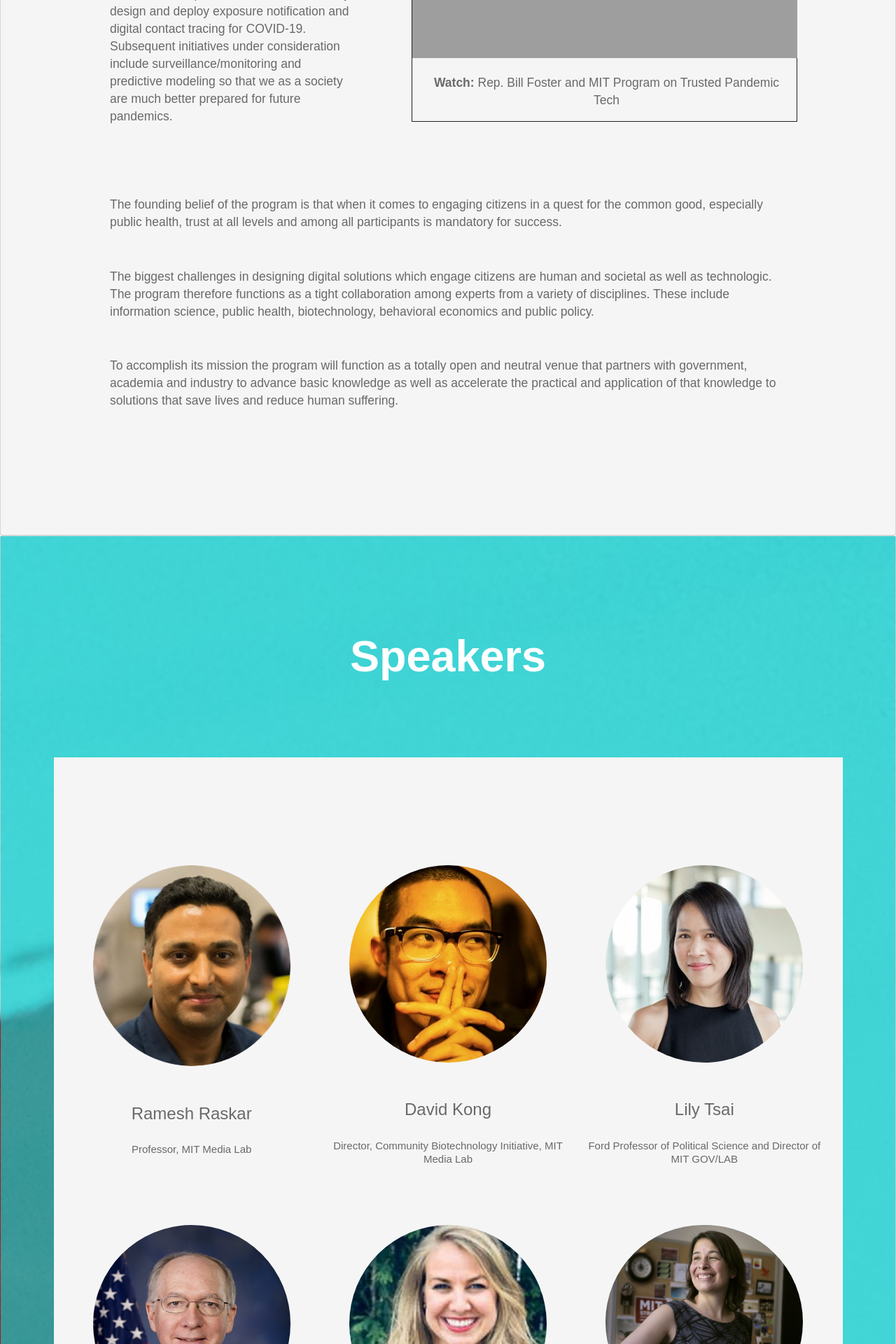
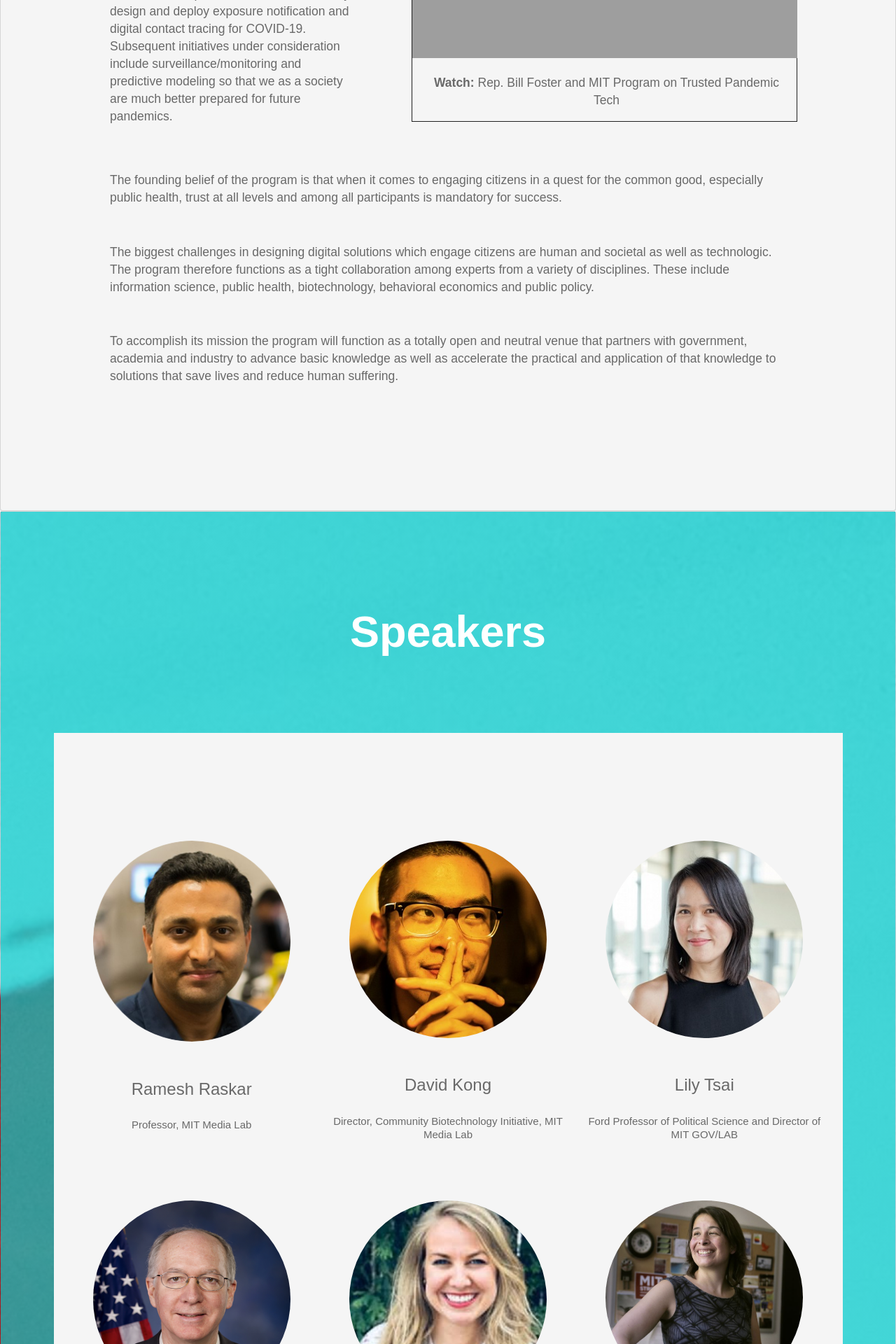
Before and after one commit to responsible-data-summit/events, a Jekyll site: the page built from trust.html, in a window 1280 px wide. Shown: the part 1098-3018 px from the top of the page at 70% size. Built offline with Jekyll 4.4.1, drawn with Linux system fonts in a browser that asks for light colours; some web fonts are replaced; comment, search, counter and statistics services are not loaded; grey boxes are pictures that could not be loaded.

Commit message:
improve spacing

```diff
--- a/assets/css/style.css
+++ b/assets/css/style.css
@@ -234,6 +234,9 @@
     margin-top: 4rem;
 }
 @media (max-width: 1200px) {
+    #congressman-video {
+        margin-bottom: 2em;
+    }
     #congressman-video, #about #intro-paragraph {
         width: 100%!important;
     }
--- a/trust.html
+++ b/trust.html
@@ -57,7 +57,7 @@
                 </center>
             </div>
 
-            <p style="margin-top: 2em">
+            <p style="margin-top: 0px">
             The founding belief of the program is that when it comes to engaging citizens in a quest for the common good, especially public health, trust at all levels and among all participants is mandatory for success.
             </p>
             <p>
```
